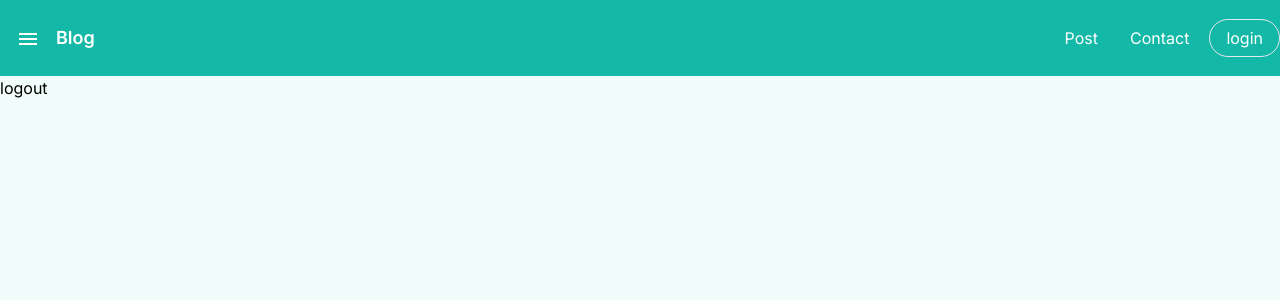
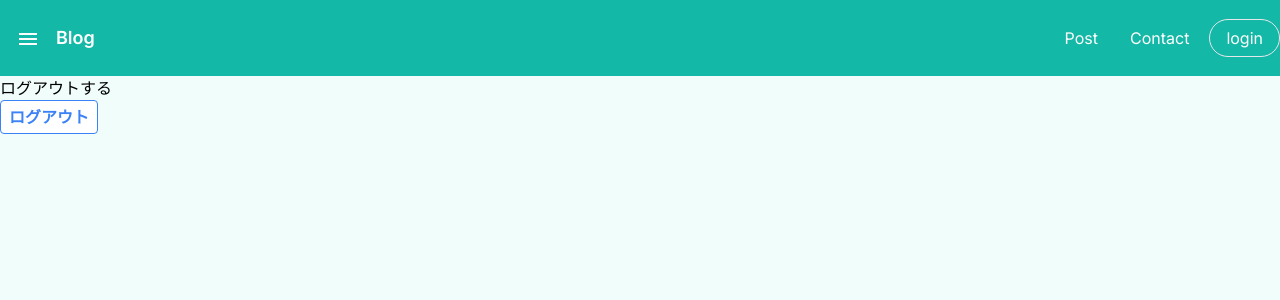
Before and after one commit to kiwichan101kg/next_blog_firebase, a Next.js app: page /logout in a window 1280 px wide. Shown: the top 300 px of the page. Built offline with nearby package versions, Linux system fonts and the light colour scheme; no server answers.

Commit message:
Googleログイン、ログアウト

```diff
--- a/src/app/Navbar.tsx
+++ b/src/app/Navbar.tsx
@@ -1,8 +1,21 @@
 import Link from "next/link";
-import React from "react";
+import React, { useEffect } from "react";
 import MenuIcon from "@mui/icons-material/Menu";
+import { useAuthContext } from "./context/auth";
 
 const Navbar = () => {
+  const { isAuth, setIsAuth } = useAuthContext();
+
+  useEffect(() => {
+    const isAuthStrage = localStorage.getItem("isAuth");
+    if (isAuthStrage === "true") {
+      setIsAuth(true);
+    } else {
+      setIsAuth(false);
+    }
+    console.log(isAuthStrage);
+  }, [isAuth]);
+
   return (
     <nav className="bg-teal-500 py-6">
       <div className="container mx-auto flex justify-between items-center">
@@ -26,12 +39,21 @@ const Navbar = () => {
           >
             Contact
           </Link>
+          {isAuth ? (
+            <Link
+              href={"/logout"}
+              className="text-white hover:text-white hover:bg-teal-400 duration-200 scale-95 border rounded-full px-4 py-2"
+            >
+              logout
+            </Link>
+          ) : (
             <Link
               href={"/login"}
               className="text-white hover:text-white hover:bg-teal-400 duration-200 scale-95 border rounded-full px-4 py-2"
             >
               login
             </Link>
+          )}
         </div>
       </div>
     </nav>
--- /dev/null
+++ b/src/app/context/auth.tsx
@@ -0,0 +1,41 @@
+"use client";
+import {
+  Dispatch,
+  ReactNode,
+  SetStateAction,
+  createContext,
+  useContext,
+} from "react";
+
+type Auth = {
+  isAuth: boolean;
+  setIsAuth: Dispatch<SetStateAction<boolean>>;
+};
+
+const initialState: Auth = {
+  isAuth: false,
+  setIsAuth: () => {},
+};
+
+// contextの初期化
+const authInfoContext = createContext<Auth>(initialState);
+
+// AuthProviderで囲んだコンポーネント間でauthInfoが共有可能になる
+export const AuthProvider = ({
+  children,
+  authInfo,
+}: {
+  children: ReactNode;
+  authInfo: Auth;
+}) => {
+  return (
+    <authInfoContext.Provider value={authInfo}>
+      {children}
+    </authInfoContext.Provider>
+  );
+};
+
+// 共有された情報にアクセスするためのカスタムフック
+export const useAuthContext = () => {
+  return useContext(authInfoContext);
+};
--- a/src/app/layout.tsx
+++ b/src/app/layout.tsx
@@ -1,25 +1,37 @@
+"use client";
 import "./globals.css";
 import type { Metadata } from "next";
 import { Inter } from "next/font/google";
 import Navbar from "./Navbar";
+import { AuthProvider } from "./context/auth";
+import { useState } from "react";
 
 const inter = Inter({ subsets: ["latin"] });
 
-export const metadata: Metadata = {
-  title: "Create Next App",
-  description: "Generated by create next app",
-};
+// export const metadata: Metadata = {
+//   title: "Create Next App",
+//   description: "Generated by create next app",
+// };
 
 export default function RootLayout({
   children,
 }: {
   children: React.ReactNode;
 }) {
+  const [isAuth, setIsAuth] = useState<boolean>(false);
+
   return (
     <html lang="en" className="bg-teal-50">
       <body className={inter.className} suppressHydrationWarning={true}>
-        <Navbar />
-        {children}
+        <AuthProvider
+          authInfo={{
+            isAuth,
+            setIsAuth,
+          }}
+        >
+          <Navbar />
+          {children}
+        </AuthProvider>
       </body>
     </html>
   );
--- a/src/app/lib/firebaseConfig.ts
+++ b/src/app/lib/firebaseConfig.ts
@@ -1,5 +1,4 @@
 import { initializeApp, getApps, FirebaseApp } from "firebase/app";
-import { getAnalytics } from "firebase/analytics";
 import { getFirestore, Firestore } from "firebase/firestore";
 import { getAuth, Auth, GoogleAuthProvider } from "firebase/auth";
 
@@ -34,4 +33,4 @@ if (typeof window !== "undefined" && !getApps().length) {
   provider = {} as GoogleAuthProvider;
 }
 
-export { firebaseApp, auth, firestore, db };
+export { firebaseApp, auth, firestore, db, provider };
--- a/src/app/login/page.tsx
+++ b/src/app/login/page.tsx
@@ -1,10 +1,31 @@
-import React from "react";
+"use client";
+import { signInWithPopup } from "firebase/auth";
+import React, { useState } from "react";
+import { auth, provider } from "../lib/firebaseConfig";
+import { useRouter } from "next/navigation";
+import { useAuthContext } from "../context/auth";
 
 const page = () => {
+  const router = useRouter();
+  const { isAuth, setIsAuth } = useAuthContext();
+  console.log("isAuth", isAuth);
+
+  // Googleでログイン
+  const loginWithGoogle = () => {
+    signInWithPopup(auth, provider).then((result) => {
+      localStorage.setItem("isAuth", "true");
+      setIsAuth(true);
+      router.push("/");
+      console.log(result);
+    });
+  };
   return (
     <div>
       <h1>ログインで始める</h1>
-      <button className="px-2 py-1 bg-white text-blue-500 border border-blue-500 font-semibold rounded hover:bg-blue-100 duration-200 hover:scale-95">
+      <button
+        onClick={loginWithGoogle}
+        className="px-2 py-1 bg-white text-blue-500 border border-blue-500 font-semibold rounded hover:bg-blue-100 duration-200 hover:scale-95"
+      >
         Googleでログイン
       </button>
     </div>
--- a/src/app/logout/page.tsx
+++ b/src/app/logout/page.tsx
@@ -1,7 +1,32 @@
+"use client";
+import { signOut } from "@firebase/auth";
 import React from "react";
+import { auth } from "../lib/firebaseConfig";
+import { useRouter } from "next/navigation";
+import { useAuthContext } from "../context/auth";
 
 const page = () => {
-  return <div>logout</div>;
+  const router = useRouter();
+  const { isAuth, setIsAuth } = useAuthContext();
+
+  const logout = () => {
+    signOut(auth).then(() => {
+      localStorage.clear();
+      setIsAuth(false);
+      router.push("/login");
+    });
+  };
+  return (
+    <div>
+      <h1>ログアウトする</h1>
+      <button
+        onClick={logout}
+        className="px-2 py-1 bg-white text-blue-500 border border-blue-500 font-semibold rounded hover:bg-blue-100 duration-200 hover:scale-95"
+      >
+        ログアウト
+      </button>
+    </div>
+  );
 };
 
 export default page;
--- a/src/app/page.tsx
+++ b/src/app/page.tsx
@@ -1,4 +1,6 @@
+"use client";
 import Image from "next/image";
+import { useState } from "react";
 
 export default function Home() {
   return <div>Home</div>;
```
Lines whose indentation alone changed are shown as unchanged.
